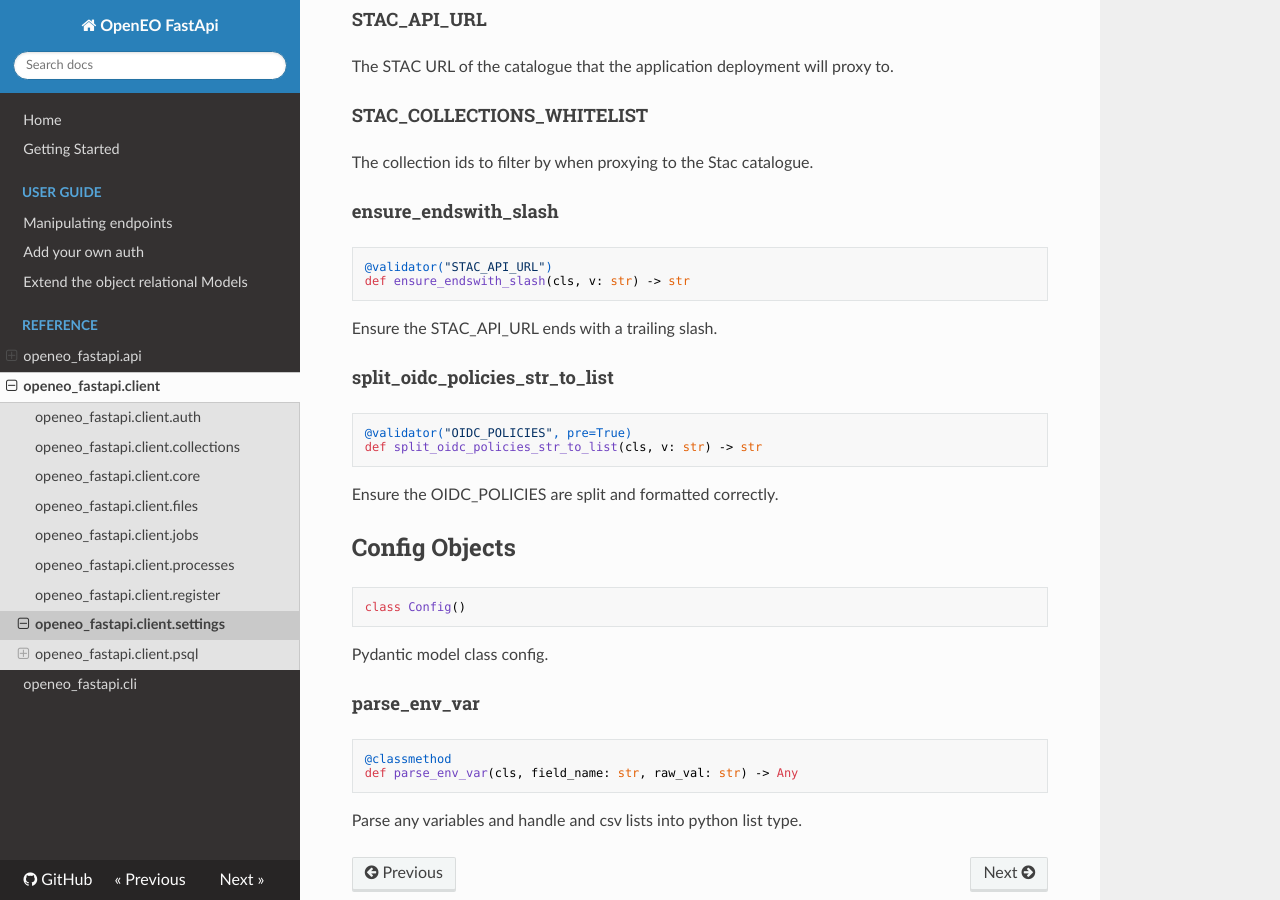
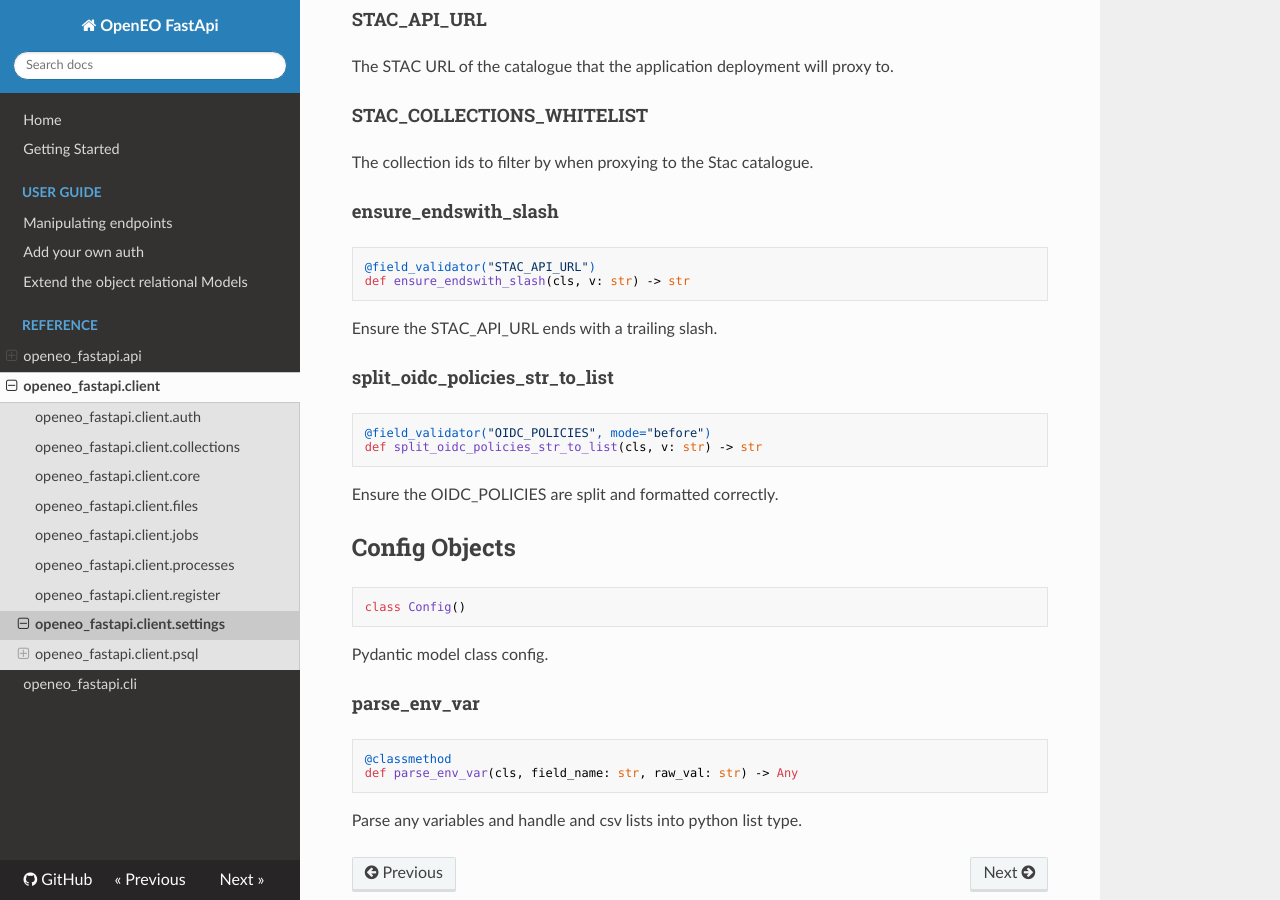
Before and after one commit to eodcgmbh/openeo-fastapi, an MkDocs documentation site: the page built from docs/package/client/settings.md, in a window 1280 px wide and 900 px high, scrolled down 2204 px. Built offline with MkDocs 1.6.1, drawn with Linux system fonts in a browser that asks for light colours; nearby versions of some CDN libraries.

Commit message:
update pydantic 2

````diff
--- a/docs/package/client/settings.md
+++ b/docs/package/client/settings.md
@@ -129,7 +129,7 @@ The collection ids to filter by when proxying to the Stac catalogue.
 #### ensure\_endswith\_slash
 
 ```python
-@validator("STAC_API_URL")
+@field_validator("STAC_API_URL")
 def ensure_endswith_slash(cls, v: str) -> str
 ```
 
@@ -140,7 +140,7 @@ Ensure the STAC_API_URL ends with a trailing slash.
 #### split\_oidc\_policies\_str\_to\_list
 
 ```python
-@validator("OIDC_POLICIES", pre=True)
+@field_validator("OIDC_POLICIES", mode="before")
 def split_oidc_policies_str_to_list(cls, v: str) -> str
 ```
 
````
Also changed, not shown: 1 other file.
